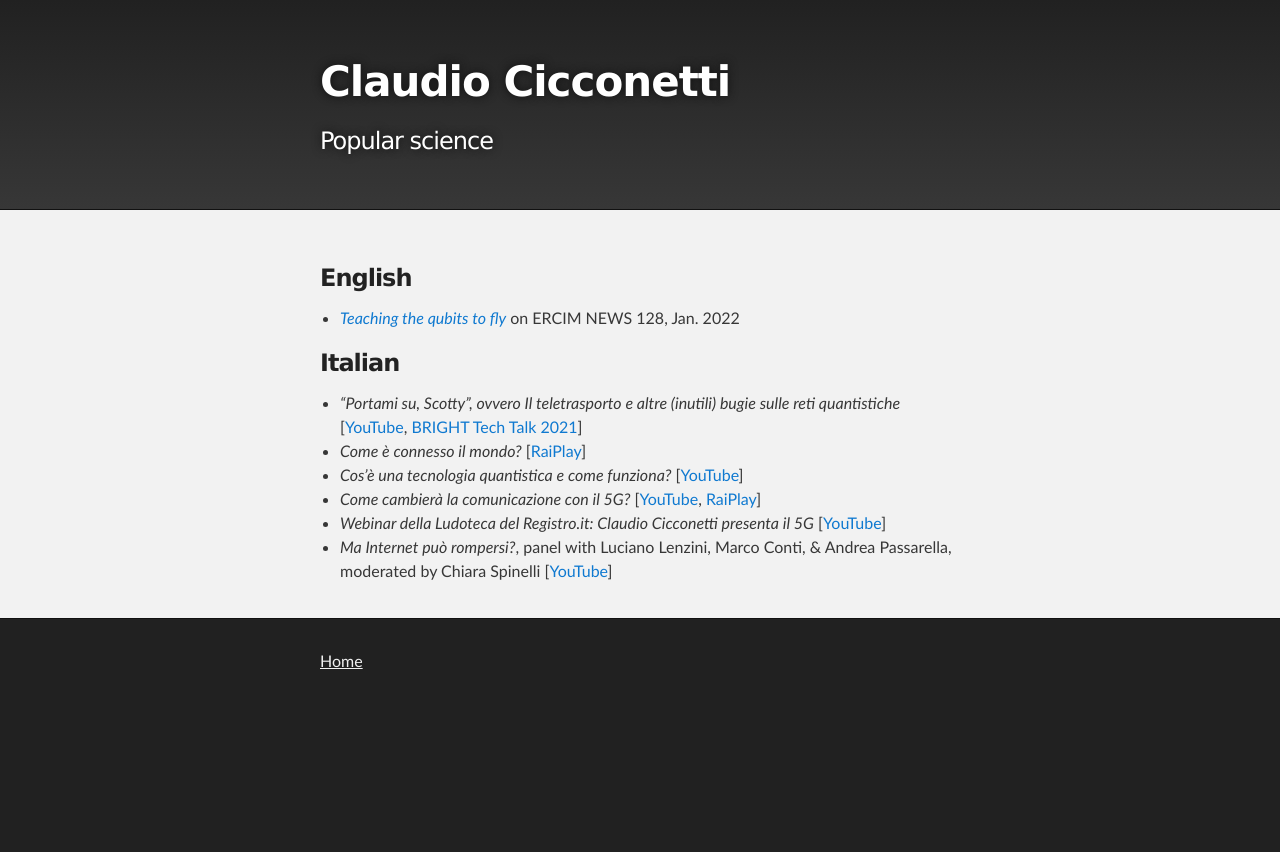
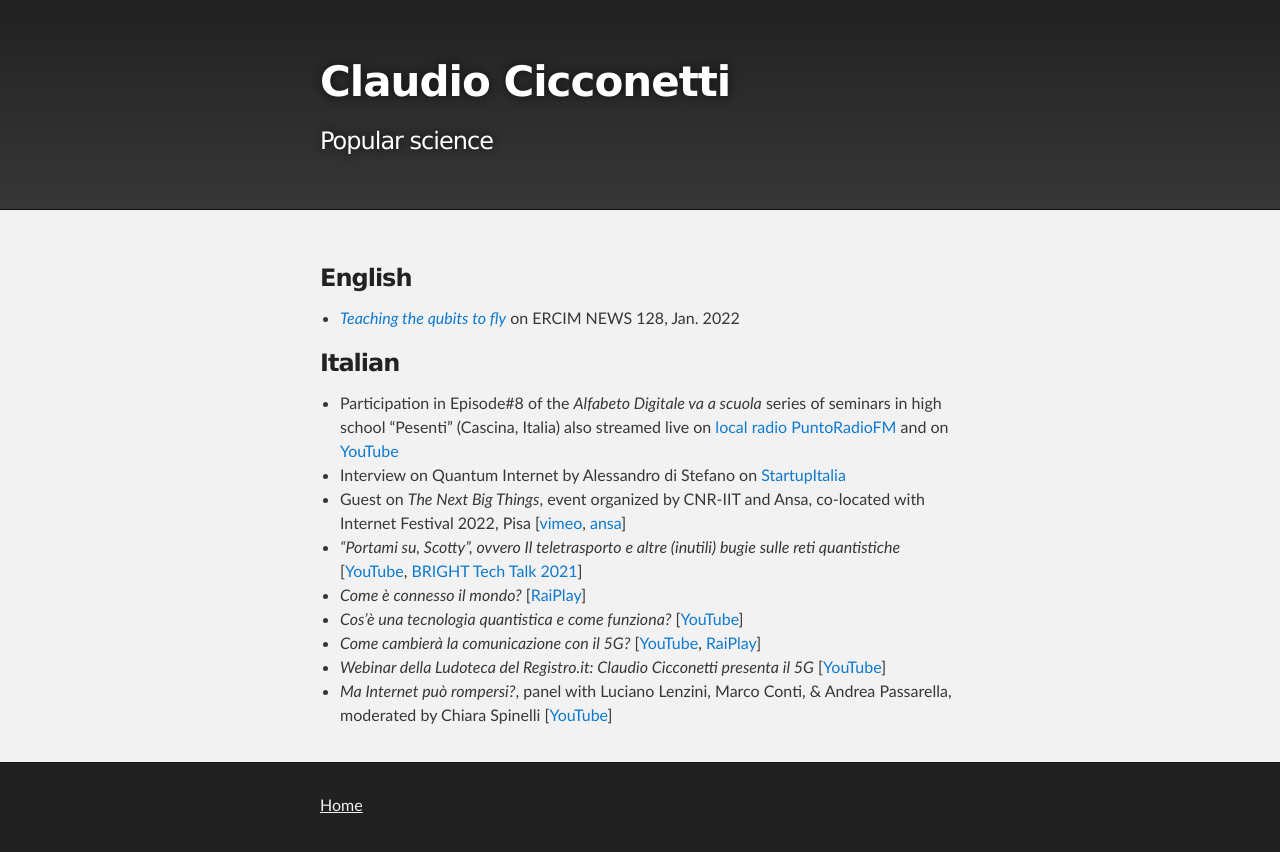
Before and after one commit to ccicconetti/ccicconetti.github.io, a Jekyll site: the page built from popular.md, in a window 1280 px wide. Shown: the top 852 px of the page. Built offline with Jekyll 4.4.1, drawn with Linux system fonts in a browser that asks for light colours.

Commit message:
Update popular science

```diff
--- a/popular.md
+++ b/popular.md
@@ -10,6 +10,9 @@ layout: page
 
 ### Italian
 
+- Participation in Episode#8 of the _Alfabeto Digitale va a scuola_ series of seminars in high school "Pesenti" (Cascina, Italia) also streamed live on [local radio PuntoRadioFM](https://www.cascinanotizie.it/alfabeto-digitale-va-scuola-il-format-del-professor-laforenza-evoluzione-dei-sistemi-di-elaborazione) and on [YouTube](https://youtu.be/-dIY606m3Ow)
+- Interview on Quantum Internet by Alessandro di Stefano on [StartupItalia](https://startupitalia.eu/cose-il-quantum-internet-cosa-ci-potremo-fare-e-quando-arrivera-intervista-a-claudio-cicconetti-iit-cnr)
+- Guest on _The Next Big Things_, event organized by CNR-IIT and Ansa, co-located with Internet Festival 2022, Pisa [[vimeo](https://vimeo.com/757462805), [ansa](https://www.ansa.it/sito/notizie/ansa_eventi/2022/10/03/the-next-big-things-le-prossime-grandi-rivoluzioni-di-internet-_2046338e-2fd4-41ce-8add-a4576a995716.html)]
 - _"Portami su, Scotty", ovvero Il teletrasporto e altre (inutili) bugie sulle reti quantistiche_ [[YouTube](https://www.youtube.com/watch?v=42g-LEjoWo8_), [BRIGHT Tech Talk 2021](https://nottedeiricercatori.pisa.it/bright-tech-talk-2021/)]
 - _Come è connesso il mondo?_ [[RaiPlay](https://www.raiplay.it/video/2021/05/ConverseRai---Come-e-connesso-il-mondo-EP-19-7c475004-0cc6-4c72-8a8d-b6a99d9d54a8.html)]
 - _Cos’è una tecnologia quantistica e come funziona?_ [[YouTube](https://youtu.be/94zs5EcaqM4)]
```
